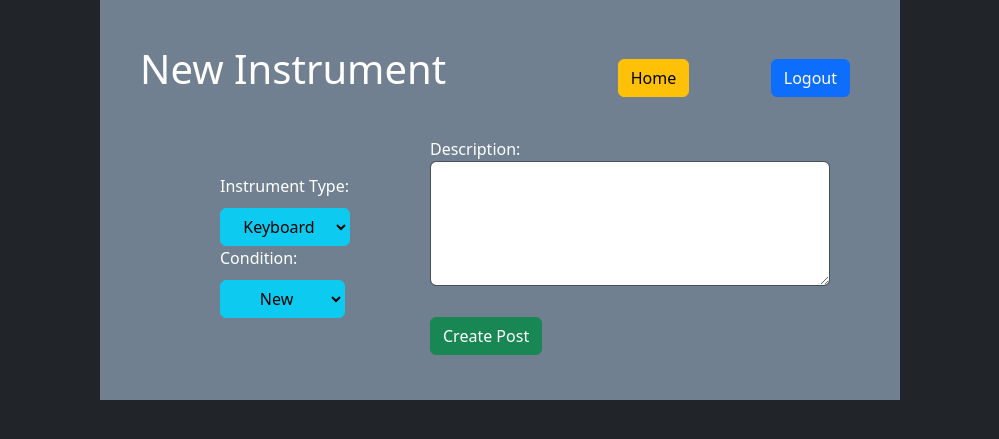
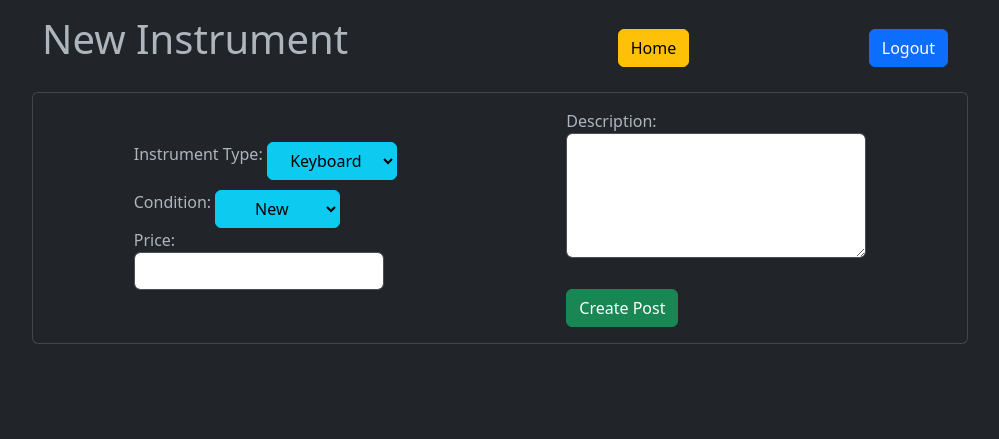
Before and after one commit to Wbradmeyer/MeyerSoloProject, a Flask app: template flask_app/templates/create_instrument.html in a window 1280 px wide. Shown: the top 439 px of the page, without its empty margins (140-1139 px from the left). Run offline with Flask 3, Linux system fonts and the light colour scheme; the template is opened without the code that fills it, so the values that code supplies are empty.

Commit message:
bootstrap styling on create

```diff
--- a/flask_app/static/css/style.css
+++ b/flask_app/static/css/style.css
@@ -8,10 +8,10 @@ h1 {
     margin: 25px;
 }
 
-.container {
+/* .container {
     display: flex;
     justify-content: center;
-}
+} */
 
 #reg_box, #login_box {
     align-items: flex-start;
@@ -104,15 +104,15 @@ table {
     font-size: 14pt;
 }
 
-.data {
+/* .data {
     display: flex;
     align-items: start;
     margin: 0px 50px;
-}
+} */
 
-.data > .box {
+/* .data > .box {
     padding: 15px 40px;
-}
+} */
 
 #number {
     margin: 20px 0px;
--- a/flask_app/templates/create_instrument.html
+++ b/flask_app/templates/create_instrument.html
@@ -10,7 +10,8 @@
     <title>Create Instrument</title>
 </head>
 <body>
-    <div class="wrapper">
+    <!-- <div class="wrapper"> -->
+    <div class="container style: w-75">
         {% with messages = get_flashed_messages() %}
             {% if messages %}
             <div id="popup">
@@ -27,11 +28,12 @@
             <a href="/users/logout" class="btn btn-primary">Logout</a>
         </div>
         <div>
-            <div class="data">
-                <div class="box">
-                    <form action="/instruments/new" method="post">
+            <div class="card">
+                <form action="/instruments/new" method="post" class="card-body d-flex justify-content-around">
+                    <div class="box">
+                        <!-- replace box -->
                         <input type="hidden" name="user_id" value="{{ session.user_id }}">
-                        <div>
+                        <div class="form-group">
                             <label for="name">Instrument Type:
                                 <select name="name" id="name" class="btn btn-info">
                                     <option value="Keyboard" selected>Keyboard</option>
@@ -48,7 +50,7 @@
                                 </select>
                             </label>
                         </div>
-                        <div>
+                        <div class="form-group">
                             <label for="condition">Condition:
                                 <select name="condition" id="condition" class="btn btn-info">
                                     <option value="New" selected>New</option>
@@ -59,13 +61,18 @@
                                 </select>
                             </label>
                         </div>
-
-                </div>
+                        <div class="form-group">
+                            <label for="price">Price:
+                                <input type="number" class="form-control ">
+                            </label>
+                        </div>
+                    </div>
                 <div class="box">
+                    <!-- replace box -->
                     <div class="form-group">
                         <label for="description">
                             Description:
-                            <textarea name="description" id="description" class="form-control" style="height: 125px; width: 400px;">{{ data.description }}</textarea>
+                            <textarea name="description" id="description" class="form-control" style="height: 125px; width: 300px;">{{ data.description }}</textarea>
                         </label>
                     </div>
                     <button type="submit" class="btn btn-success">Create Post</button>
--- a/flask_app/templates/index.html
+++ b/flask_app/templates/index.html
@@ -11,7 +11,7 @@
 </head>
 <body>
     <h1>Instrument Hub</h1>
-    <div class="container">
+    <div class="container d-flex justify-content-center">
         {% with messages = get_flashed_messages() %}
             {% if messages %}
             <div id="popup">
```
